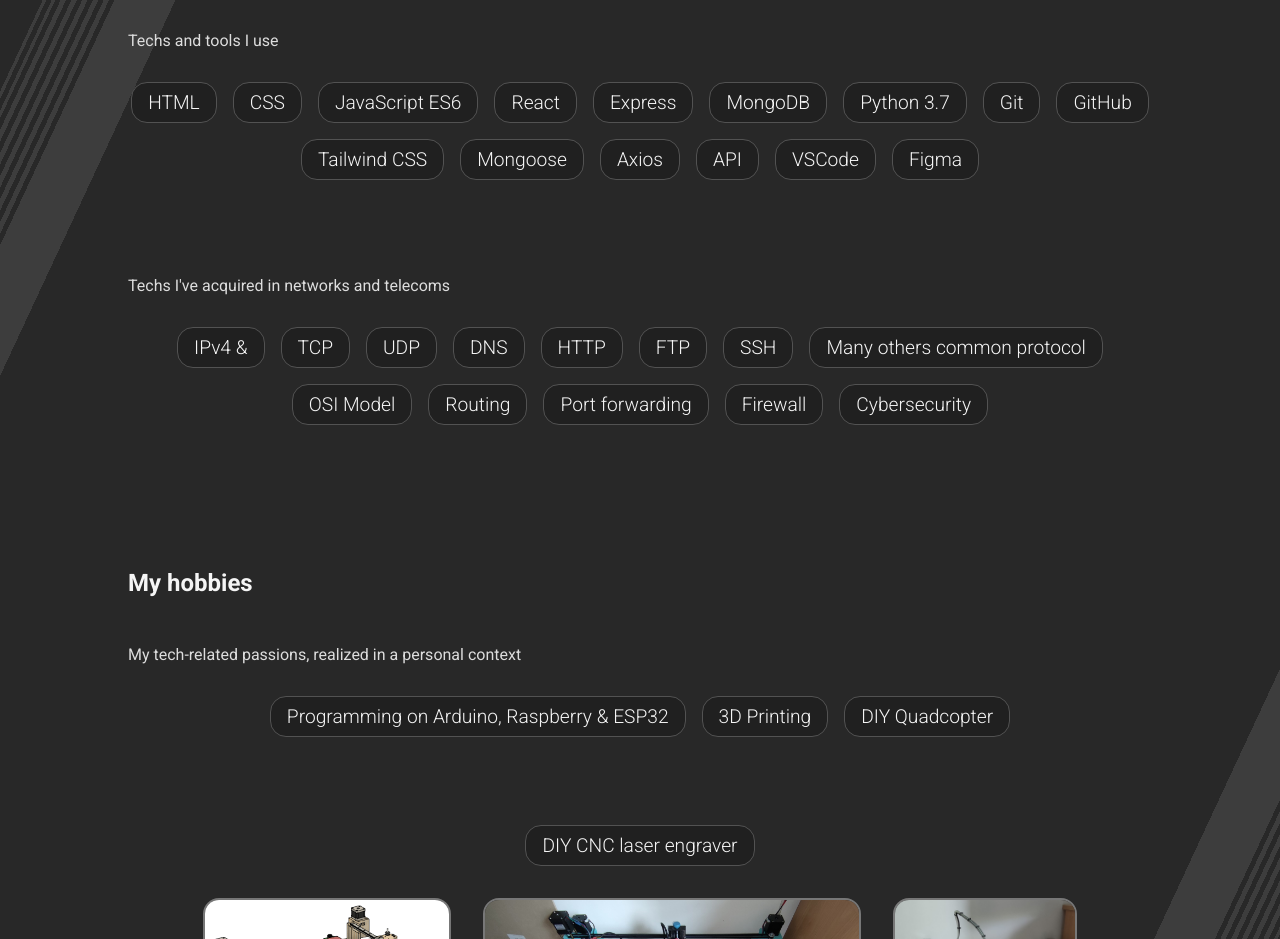
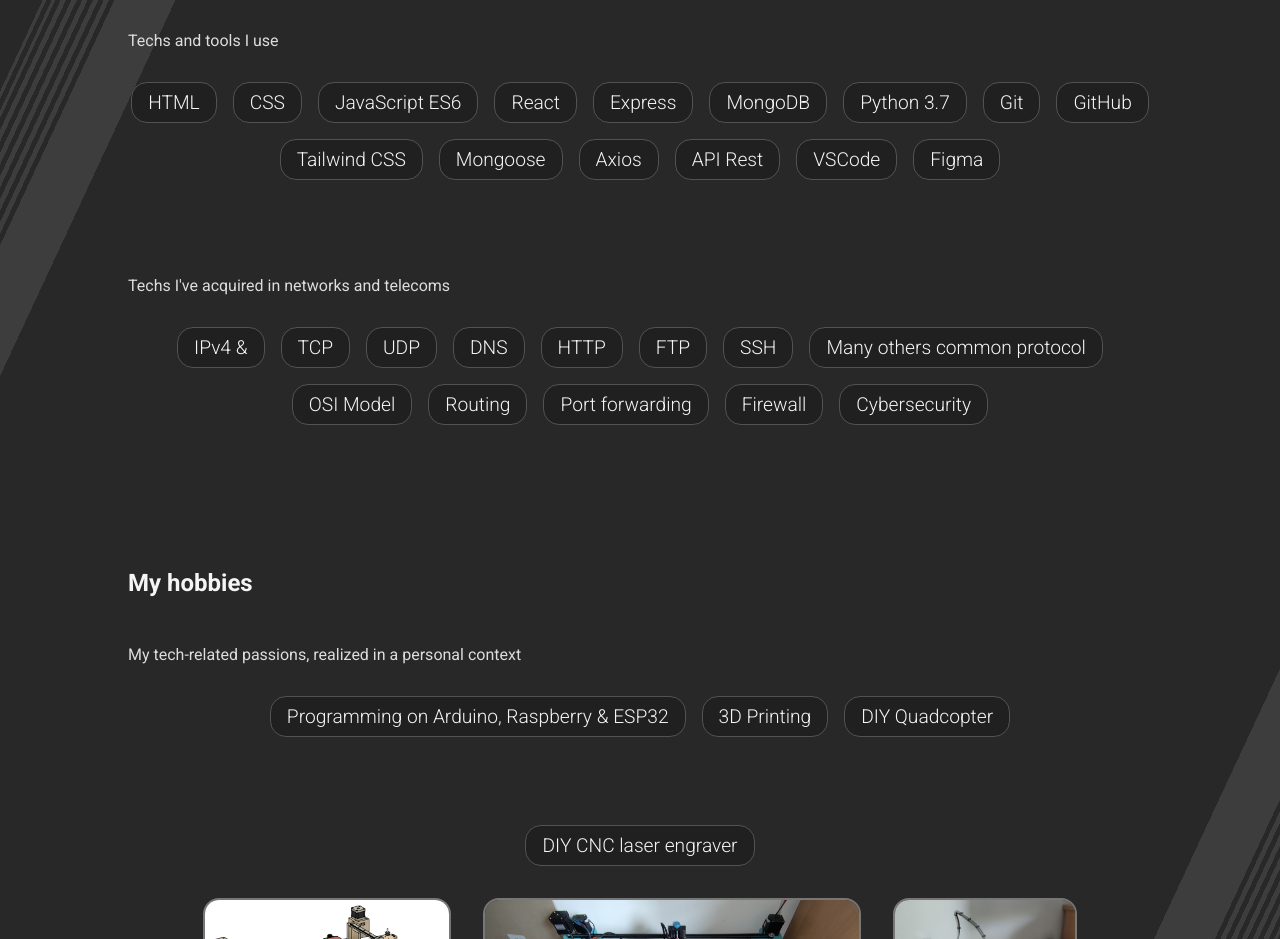
Before and after one commit to Huguiz/portfolio, a React (Vite) app: page / in a window 1280 px wide. Shown: the part 2520-3459 px from the top of the page. Built offline with nearby package versions, Linux system fonts and the light colour scheme.

Commit message:
small fix

```diff
--- a/src/pages/Portfolio/Portfolio.jsx
+++ b/src/pages/Portfolio/Portfolio.jsx
@@ -193,7 +193,7 @@
                 </section>
                 <section className={s.project}>
                     <div className={s.project_img}>
-                        <a href="fermesaintjean.fr" target="_blank" rel="noopener noreferrer"><img src={fermeSaintJeanPicture} alt="Ferme Saint Jean Picture" /></a>
+                        <a href="https://fermesaintjean.fr" target="_blank" rel="noopener noreferrer"><img src={fermeSaintJeanPicture} alt="Ferme Saint Jean Picture" /></a>
                     </div>
                     <div className={s.project_text}>
                         <div>
--- a/src/pages/Welcome/Welcome.jsx
+++ b/src/pages/Welcome/Welcome.jsx
@@ -244,7 +244,7 @@
                     <p className='ball'>Tailwind CSS</p>
                     <p className='ball'>Mongoose</p>
                     <p className='ball'>Axios</p>
-                    <p className='ball'>API</p>
+                    <p className='ball'>API Rest</p>
                     <p className='ball'>VSCode</p>
                     <p className='ball'>Figma</p>
                 </section>
--- a/src/pages/Welcome/Welcome.module.css
+++ b/src/pages/Welcome/Welcome.module.css
@@ -151,6 +151,7 @@
     max-width: 100%;
     border-radius: 1rem;
     border: 2px solid var(--thirdTxtColor);
+    transition: 0.3s;
 }
 
 .hobbies img:hover {
```
